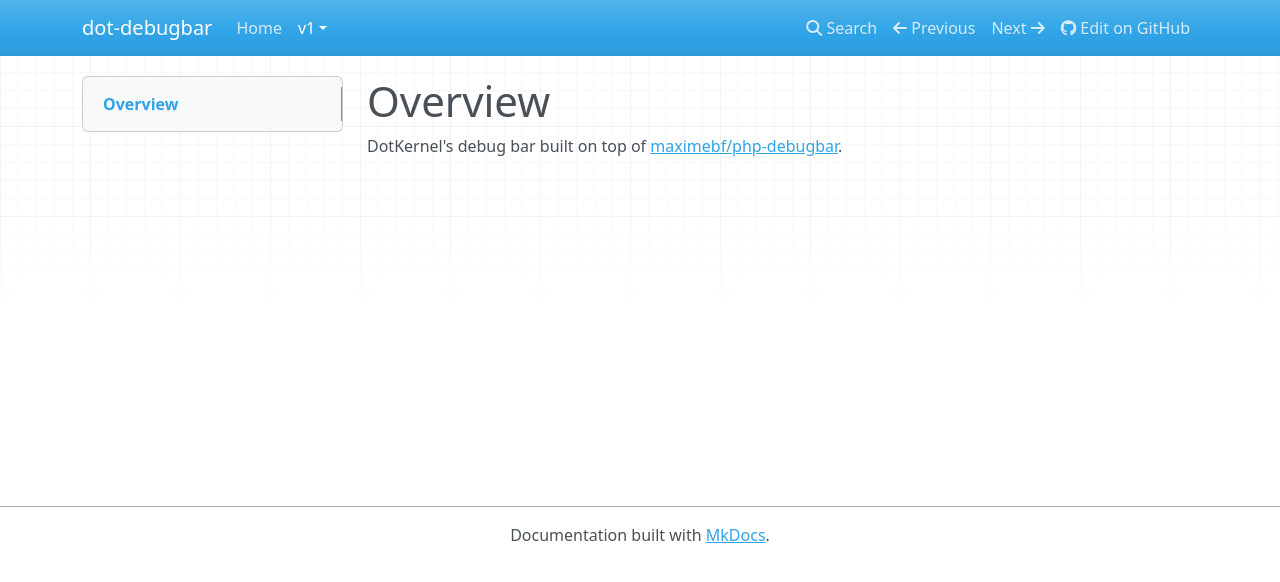
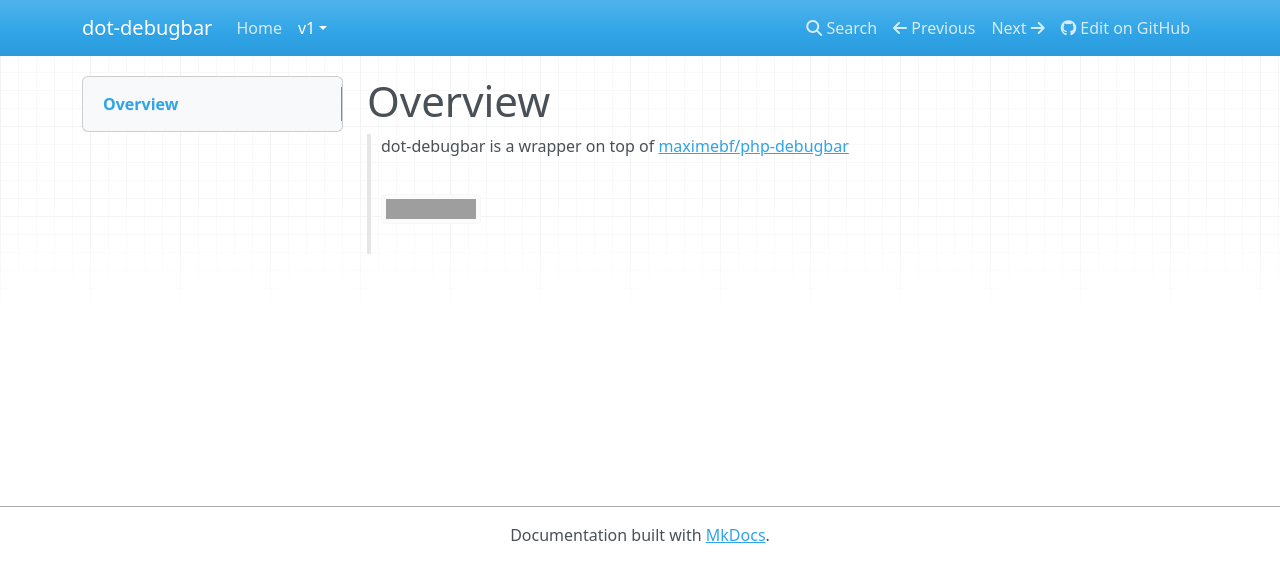
Before and after one commit to dotkernel/dot-debugbar, an MkDocs documentation site: the page built from docs/book/v1/overview.md, in a window 1280 px wide. Shown: the top 582 px of the page. Built offline with MkDocs 1.6.1, drawn with Linux system fonts in a browser that asks for light colours; nearby versions of some CDN libraries; grey boxes are pictures that could not be loaded.

Commit message:
updated readme - wrapper note

```diff
--- a/docs/book/v1/overview.md
+++ b/docs/book/v1/overview.md
@@ -1,3 +1,5 @@
 # Overview
 
-DotKernel's debug bar built on top of [maximebf/php-debugbar](https://github.com/maximebf/php-debugbar).
+> dot-debugbar is a wrapper on top of [maximebf/php-debugbar](https://github.com/maximebf/php-debugbar)
+>
+> ![OSS Lifecycle](https://img.shields.io/osslifecycle/maximebf/php-debugbar)
```
